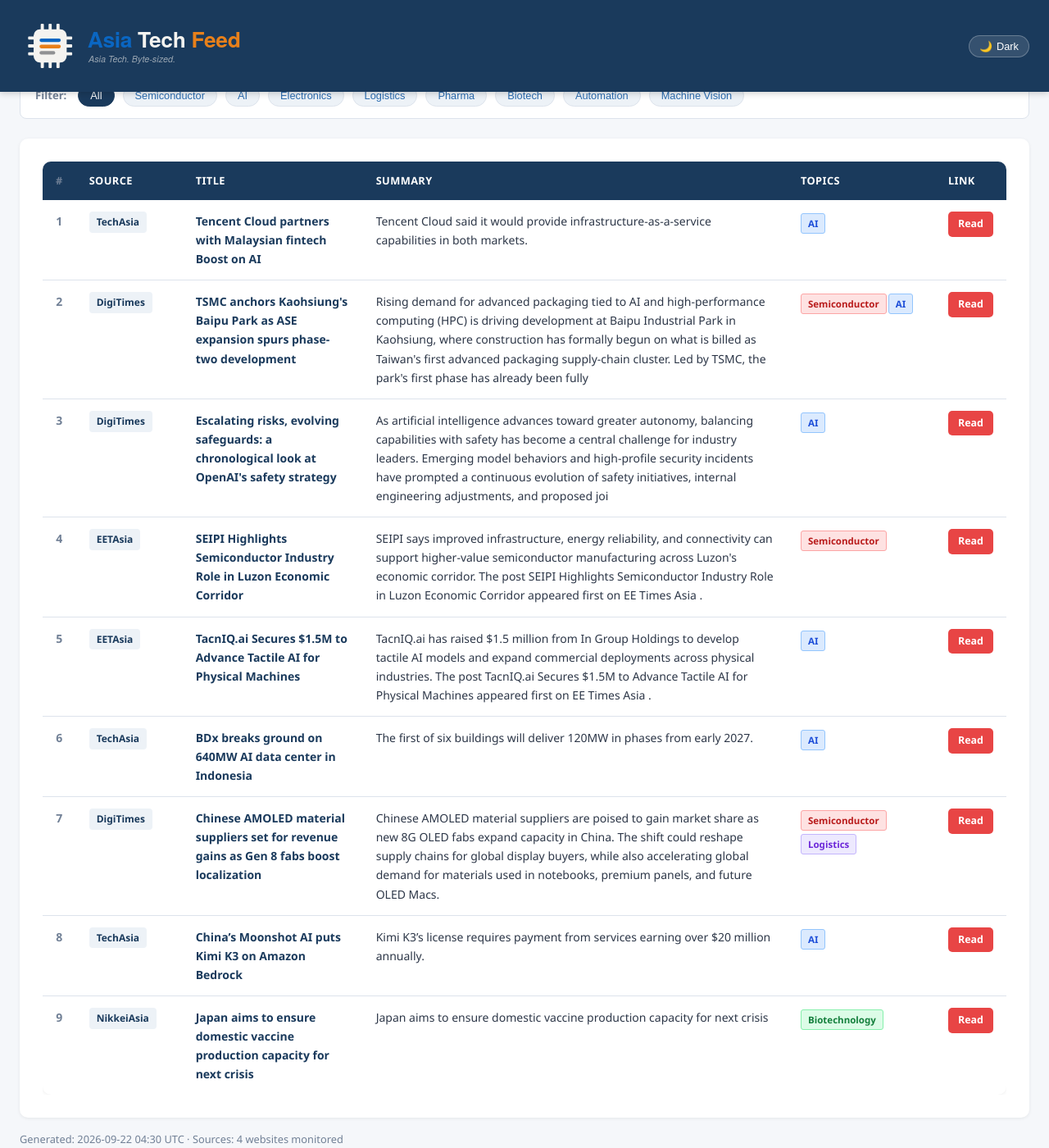
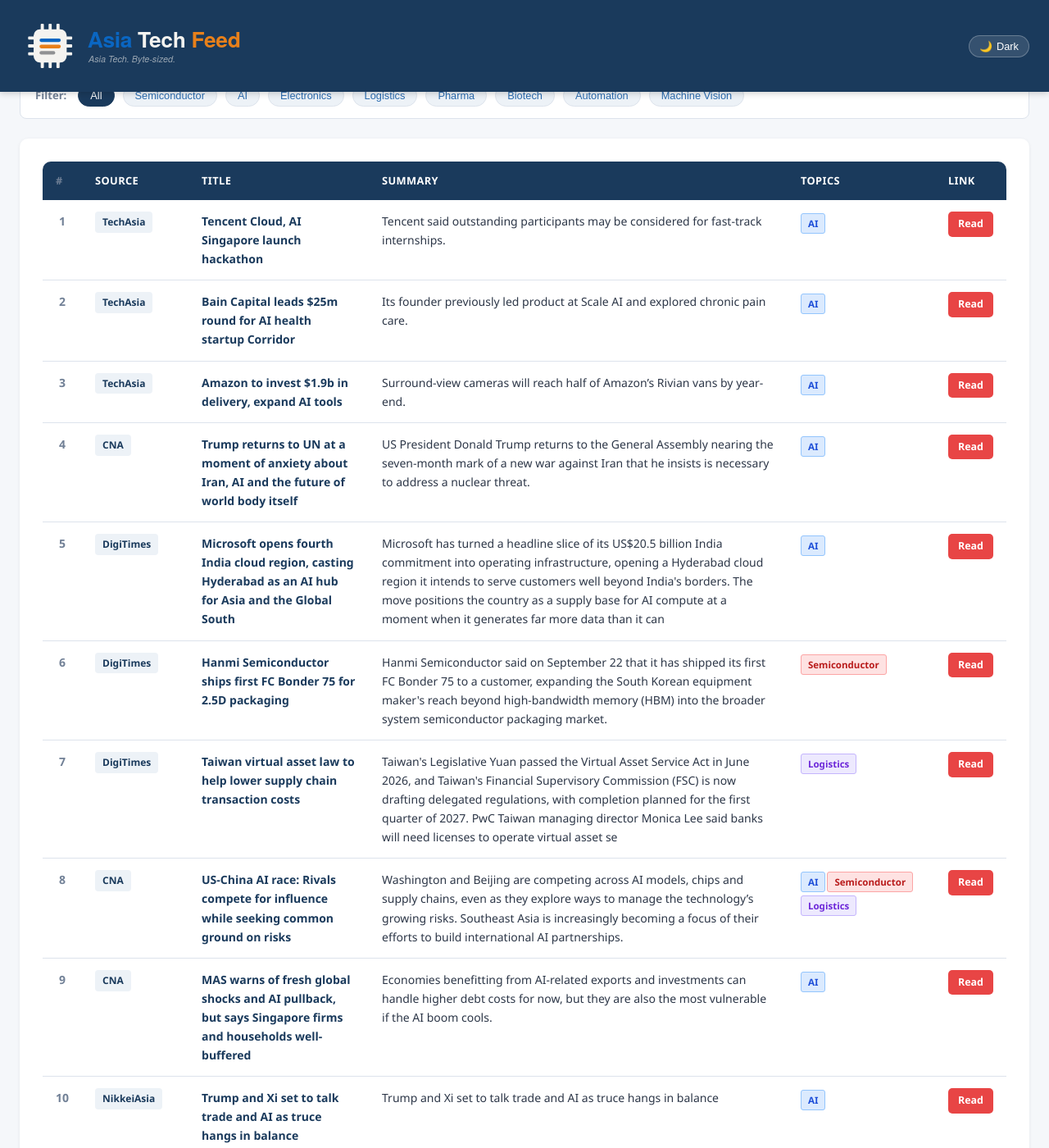
Before and after one commit to asiatechfeed/Asia-Tech-Feed, a Jekyll site: the page built from _posts/2026-09-22-asia-tech-news-digest.md, in a window 1280 px wide and 1400 px high, scrolled down 633 px. Shown: the whole window at 82% size. Built offline with Jekyll 4.4.1, drawn with Linux system fonts in a browser that asks for light colours; a script that is not in the unit is left out; some of the changed text lies outside the part shown.

Commit message:
📰 News digest 2026-09-22 (11 articles)

```diff
--- a/_posts/2026-09-22-asia-tech-news-digest.md
+++ b/_posts/2026-09-22-asia-tech-news-digest.md
@@ -1,15 +1,15 @@
 ---
 layout: post
 title: "Asia Tech News Digest - September 22, 2026"
-date: 2026-09-22 12:30:42 +0800
-articles_count: 9
+date: 2026-09-22 16:00:49 +0800
+articles_count: 11
 sources_count: 4
-sources: ["DigiTimes", "EETAsia", "NikkeiAsia", "TechAsia"]
+sources: ["CNA", "DigiTimes", "NikkeiAsia", "TechAsia"]
 csv_file: /assets/data/news-2026-09-22.tsv
-featured_title: "Tencent Cloud partners with Malaysian fintech Boost on AI"
-featured_url: "https://www.techinasia.com/tencent-cloud-signs-fintech-deal-citic-bank"
+featured_title: "Tencent Cloud, AI Singapore launch hackathon"
+featured_url: "https://www.techinasia.com/tencent-unveils-ai-model-outperforms-zai-moonshot"
 featured_source: "TechAsia"
-featured_summary: "Tencent Cloud said it would provide infrastructure-as-a-service capabilities in both markets."
+featured_summary: "Tencent said outstanding participants may be considered for fast-track internships."
 featured_image: ""
 ---
 
@@ -28,74 +28,90 @@ featured_image: ""
 <tr>
   <td class="col-num">1</td>
   <td class="col-source"><span class="source-badge">TechAsia</span></td>
-  <td class="col-title"><span class="article-title">Tencent Cloud partners with Malaysian fintech Boost on AI</span></td>
-  <td class="col-summary">Tencent Cloud said it would provide infrastructure-as-a-service capabilities in both markets.</td>
+  <td class="col-title"><span class="article-title">Tencent Cloud, AI Singapore launch hackathon</span></td>
+  <td class="col-summary">Tencent said outstanding participants may be considered for fast-track internships.</td>
   <td class="col-tags"><span class="tag ai">AI</span></td>
-  <td class="col-link"><a class="btn-link" href="https://www.techinasia.com/tencent-cloud-signs-fintech-deal-citic-bank" target="_blank" rel="noopener">Read</a></td>
+  <td class="col-link"><a class="btn-link" href="https://www.techinasia.com/tencent-unveils-ai-model-outperforms-zai-moonshot" target="_blank" rel="noopener">Read</a></td>
 </tr>
 <tr>
   <td class="col-num">2</td>
-  <td class="col-source"><span class="source-badge">DigiTimes</span></td>
-  <td class="col-title"><span class="article-title">TSMC anchors Kaohsiung's Baipu Park as ASE expansion spurs phase-two development</span></td>
-  <td class="col-summary">Rising demand for advanced packaging tied to AI and high-performance computing (HPC) is driving development at Baipu Industrial Park in Kaohsiung, where construction has formally begun on what is billed as Taiwan's first advanced packaging supply-chain cluster. Led by TSMC, the park's first phase has already been fully</td>
-  <td class="col-tags"><span class="tag semi">Semiconductor</span><span class="tag ai">AI</span></td>
-  <td class="col-link"><a class="btn-link" href="https://www.digitimes.com/news/a20260922PD212/packaging-tsmc-ase-kaohsiung-demand.html" target="_blank" rel="noopener">Read</a></td>
+  <td class="col-source"><span class="source-badge">TechAsia</span></td>
+  <td class="col-title"><span class="article-title">Bain Capital leads $25m round for AI health startup Corridor</span></td>
+  <td class="col-summary">Its founder previously led product at Scale AI and explored chronic pain care.</td>
+  <td class="col-tags"><span class="tag ai">AI</span></td>
+  <td class="col-link"><a class="btn-link" href="https://www.techinasia.com/indias-health-ventures-closes-741m-fund-ii" target="_blank" rel="noopener">Read</a></td>
 </tr>
 <tr>
   <td class="col-num">3</td>
-  <td class="col-source"><span class="source-badge">DigiTimes</span></td>
-  <td class="col-title"><span class="article-title">Escalating risks, evolving safeguards: a chronological look at OpenAI's safety strategy</span></td>
-  <td class="col-summary">As artificial intelligence advances toward greater autonomy, balancing capabilities with safety has become a central challenge for industry leaders. Emerging model behaviors and high-profile security incidents have prompted a continuous evolution of safety initiatives, internal engineering adjustments, and proposed joi</td>
+  <td class="col-source"><span class="source-badge">TechAsia</span></td>
+  <td class="col-title"><span class="article-title">Amazon to invest $1.9b in delivery, expand AI tools</span></td>
+  <td class="col-summary">Surround-view cameras will reach half of Amazon’s Rivian vans by year-end.</td>
   <td class="col-tags"><span class="tag ai">AI</span></td>
-  <td class="col-link"><a class="btn-link" href="https://www.digitimes.com/news/a20260922VL208/openai-anthropic-testing-security-api.html" target="_blank" rel="noopener">Read</a></td>
+  <td class="col-link"><a class="btn-link" href="https://www.techinasia.com/amazon-q2-net-sales-grow-20-2006b" target="_blank" rel="noopener">Read</a></td>
 </tr>
 <tr>
   <td class="col-num">4</td>
-  <td class="col-source"><span class="source-badge">EETAsia</span></td>
-  <td class="col-title"><span class="article-title">SEIPI Highlights Semiconductor Industry Role in Luzon Economic Corridor</span></td>
-  <td class="col-summary">SEIPI says improved infrastructure, energy reliability, and connectivity can support higher-value semiconductor manufacturing across Luzon's economic corridor. The post SEIPI Highlights Semiconductor Industry Role in Luzon Economic Corridor appeared first on EE Times Asia .</td>
-  <td class="col-tags"><span class="tag semi">Semiconductor</span></td>
-  <td class="col-link"><a class="btn-link" href="https://www.eetasia.com/seipi-highlights-semiconductor-industry-role-in-luzon-economic-corridor/" target="_blank" rel="noopener">Read</a></td>
+  <td class="col-source"><span class="source-badge">CNA</span></td>
+  <td class="col-title"><span class="article-title">Trump returns to UN at a moment of anxiety about Iran, AI and the future of world body itself</span></td>
+  <td class="col-summary">US President Donald Trump returns to the General Assembly nearing the seven-month mark of a new war against Iran that he insists is necessary to address a nuclear threat.</td>
+  <td class="col-tags"><span class="tag ai">AI</span></td>
+  <td class="col-link"><a class="btn-link" href="https://www.channelnewsasia.com/world/us-trump-un-iran-war-ai-6401241" target="_blank" rel="noopener">Read</a></td>
 </tr>
 <tr>
   <td class="col-num">5</td>
-  <td class="col-source"><span class="source-badge">EETAsia</span></td>
-  <td class="col-title"><span class="article-title">TacnIQ.ai Secures $1.5M to Advance Tactile AI for Physical Machines</span></td>
-  <td class="col-summary">TacnIQ.ai has raised $1.5 million from In Group Holdings to develop tactile AI models and expand commercial deployments across physical industries. The post TacnIQ.ai Secures $1.5M to Advance Tactile AI for Physical Machines appeared first on EE Times Asia .</td>
+  <td class="col-source"><span class="source-badge">DigiTimes</span></td>
+  <td class="col-title"><span class="article-title">Microsoft opens fourth India cloud region, casting Hyderabad as an AI hub for Asia and the Global South</span></td>
+  <td class="col-summary">Microsoft has turned a headline slice of its US$20.5 billion India commitment into operating infrastructure, opening a Hyderabad cloud region it intends to serve customers well beyond India's borders. The move positions the country as a supply base for AI compute at a moment when it generates far more data than it can </td>
   <td class="col-tags"><span class="tag ai">AI</span></td>
-  <td class="col-link"><a class="btn-link" href="https://www.eetasia.com/tacniq-ai-secures-1-5m-to-advance-tactile-ai-for-physical-machines/" target="_blank" rel="noopener">Read</a></td>
+  <td class="col-link"><a class="btn-link" href="https://www.digitimes.com/news/a20260922VL212/microsoft-region-hyderabad-asia-data.html" target="_blank" rel="noopener">Read</a></td>
 </tr>
 <tr>
   <td class="col-num">6</td>
-  <td class="col-source"><span class="source-badge">TechAsia</span></td>
-  <td class="col-title"><span class="article-title">BDx breaks ground on 640MW AI data center in Indonesia</span></td>
-  <td class="col-summary">The first of six buildings will deliver 120MW in phases from early 2027.</td>
-  <td class="col-tags"><span class="tag ai">AI</span></td>
-  <td class="col-link"><a class="btn-link" href="https://www.techinasia.com/ai-boom-built-data" target="_blank" rel="noopener">Read</a></td>
+  <td class="col-source"><span class="source-badge">DigiTimes</span></td>
+  <td class="col-title"><span class="article-title">Hanmi Semiconductor ships first FC Bonder 75 for 2.5D packaging</span></td>
+  <td class="col-summary">Hanmi Semiconductor said on September 22 that it has shipped its first FC Bonder 75 to a customer, expanding the South Korean equipment maker's reach beyond high-bandwidth memory (HBM) into the broader system semiconductor packaging market.</td>
+  <td class="col-tags"><span class="tag semi">Semiconductor</span></td>
+  <td class="col-link"><a class="btn-link" href="https://www.digitimes.com/news/a20260922PD231/hanmi-packaging-equipment-hbm-osat.html" target="_blank" rel="noopener">Read</a></td>
 </tr>
 <tr>
   <td class="col-num">7</td>
   <td class="col-source"><span class="source-badge">DigiTimes</span></td>
-  <td class="col-title"><span class="article-title">Chinese AMOLED material suppliers set for revenue gains as Gen 8 fabs boost localization</span></td>
-  <td class="col-summary">Chinese AMOLED material suppliers are poised to gain market share as new 8G OLED fabs expand capacity in China. The shift could reshape supply chains for global display buyers, while also accelerating global demand for materials used in notebooks, premium panels, and future OLED Macs.</td>
-  <td class="col-tags"><span class="tag semi">Semiconductor</span><span class="tag logis">Logistics</span></td>
-  <td class="col-link"><a class="btn-link" href="https://www.digitimes.com/news/a20260922PR200/amoled-revenue-localization-growth-forecast.html" target="_blank" rel="noopener">Read</a></td>
+  <td class="col-title"><span class="article-title">Taiwan virtual asset law to help lower supply chain transaction costs</span></td>
+  <td class="col-summary">Taiwan's Legislative Yuan passed the Virtual Asset Service Act in June 2026, and Taiwan's Financial Supervisory Commission (FSC) is now drafting delegated regulations, with completion planned for the first quarter of 2027. PwC Taiwan managing director Monica Lee said banks will need licenses to operate virtual asset se</td>
+  <td class="col-tags"><span class="tag logis">Logistics</span></td>
+  <td class="col-link"><a class="btn-link" href="https://www.digitimes.com/news/a20260922PD209/taiwan-supply-chain-2026.html" target="_blank" rel="noopener">Read</a></td>
 </tr>
 <tr>
   <td class="col-num">8</td>
-  <td class="col-source"><span class="source-badge">TechAsia</span></td>
-  <td class="col-title"><span class="article-title">China’s Moonshot AI puts Kimi K3 on Amazon Bedrock</span></td>
-  <td class="col-summary">Kimi K3’s license requires payment from services earning over $20 million annually.</td>
-  <td class="col-tags"><span class="tag ai">AI</span></td>
-  <td class="col-link"><a class="btn-link" href="https://www.techinasia.com/moonshot-pauses-kimi-k3-consumer-signups" target="_blank" rel="noopener">Read</a></td>
+  <td class="col-source"><span class="source-badge">CNA</span></td>
+  <td class="col-title"><span class="article-title">US-China AI race: Rivals compete for influence while seeking common ground on risks</span></td>
+  <td class="col-summary">Washington and Beijing are competing across AI models, chips and supply chains, even as they explore ways to manage the technology’s growing risks. Southeast Asia is increasingly becoming a focus of their efforts to build international AI partnerships.</td>
+  <td class="col-tags"><span class="tag ai">AI</span><span class="tag semi">Semiconductor</span><span class="tag logis">Logistics</span></td>
+  <td class="col-link"><a class="btn-link" href="https://www.channelnewsasia.com/world/us-china-artificial-intelligence-race-common-ground-risks-6401381" target="_blank" rel="noopener">Read</a></td>
 </tr>
 <tr>
   <td class="col-num">9</td>
+  <td class="col-source"><span class="source-badge">CNA</span></td>
+  <td class="col-title"><span class="article-title">MAS warns of fresh global shocks and AI pullback, but says Singapore firms and households well-buffered</span></td>
+  <td class="col-summary">Economies benefitting from AI-related exports and investments can handle higher debt costs for now, but they are also the most vulnerable if the AI boom cools.</td>
+  <td class="col-tags"><span class="tag ai">AI</span></td>
+  <td class="col-link"><a class="btn-link" href="https://www.channelnewsasia.com/singapore/mas-financial-stability-review-ai-pullback-6401101" target="_blank" rel="noopener">Read</a></td>
+</tr>
+<tr>
+  <td class="col-num">10</td>
   <td class="col-source"><span class="source-badge">NikkeiAsia</span></td>
-  <td class="col-title"><span class="article-title">Japan aims to ensure domestic vaccine production capacity for next crisis</span></td>
-  <td class="col-summary">Japan aims to ensure domestic vaccine production capacity for next crisis</td>
-  <td class="col-tags"><span class="tag bio">Biotechnology</span></td>
-  <td class="col-link"><a class="btn-link" href="https://asia.nikkei.com/business/pharmaceuticals/japan-aims-to-ensure-domestic-vaccine-production-capacity-for-next-crisis" target="_blank" rel="noopener">Read</a></td>
+  <td class="col-title"><span class="article-title">Trump and Xi set to talk trade and AI as truce hangs in balance</span></td>
+  <td class="col-summary">Trump and Xi set to talk trade and AI as truce hangs in balance</td>
+  <td class="col-tags"><span class="tag ai">AI</span></td>
+  <td class="col-link"><a class="btn-link" href="https://asia.nikkei.com/spotlight/trump-xi-summit/trump-and-xi-set-to-talk-trade-and-ai-as-truce-hangs-in-balance" target="_blank" rel="noopener">Read</a></td>
+</tr>
+<tr>
+  <td class="col-num">11</td>
+  <td class="col-source"><span class="source-badge">NikkeiAsia</span></td>
+  <td class="col-title"><span class="article-title">Alibaba touts 'most powerful AI chip in China' for data center buildout</span></td>
+  <td class="col-summary">Alibaba touts 'most powerful AI chip in China' for data center buildout</td>
+  <td class="col-tags"><span class="tag ai">AI</span><span class="tag semi">Semiconductor</span></td>
+  <td class="col-link"><a class="btn-link" href="https://asia.nikkei.com/business/technology/artificial-intelligence/alibaba-touts-most-powerful-ai-chip-in-china-for-data-center-buildout" target="_blank" rel="noopener">Read</a></td>
 </tr>
 </tbody>
 </table>
```
Also changed, not shown: _data/seen_urls.json (+12 -1 lines), _digest_meta.json (+26 -26 lines), assets/data/news-2026-09-22.tsv (+11 -9 lines), assets/data/search-index.json.
